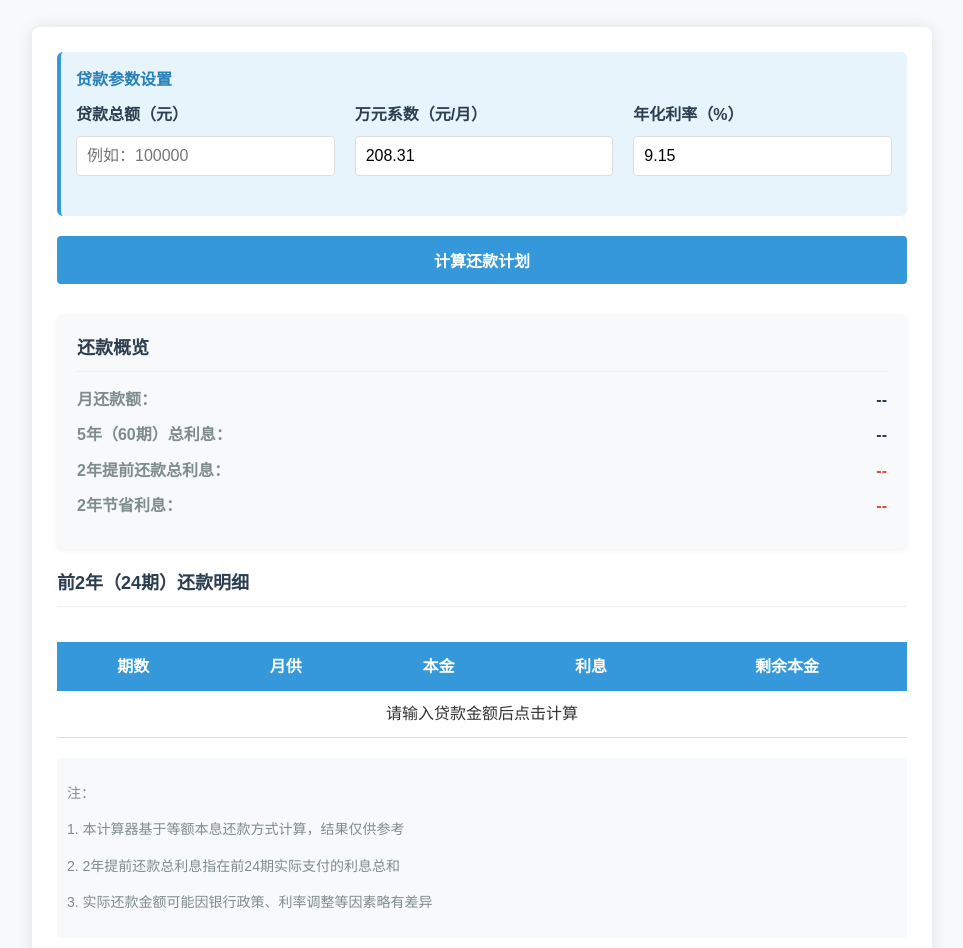
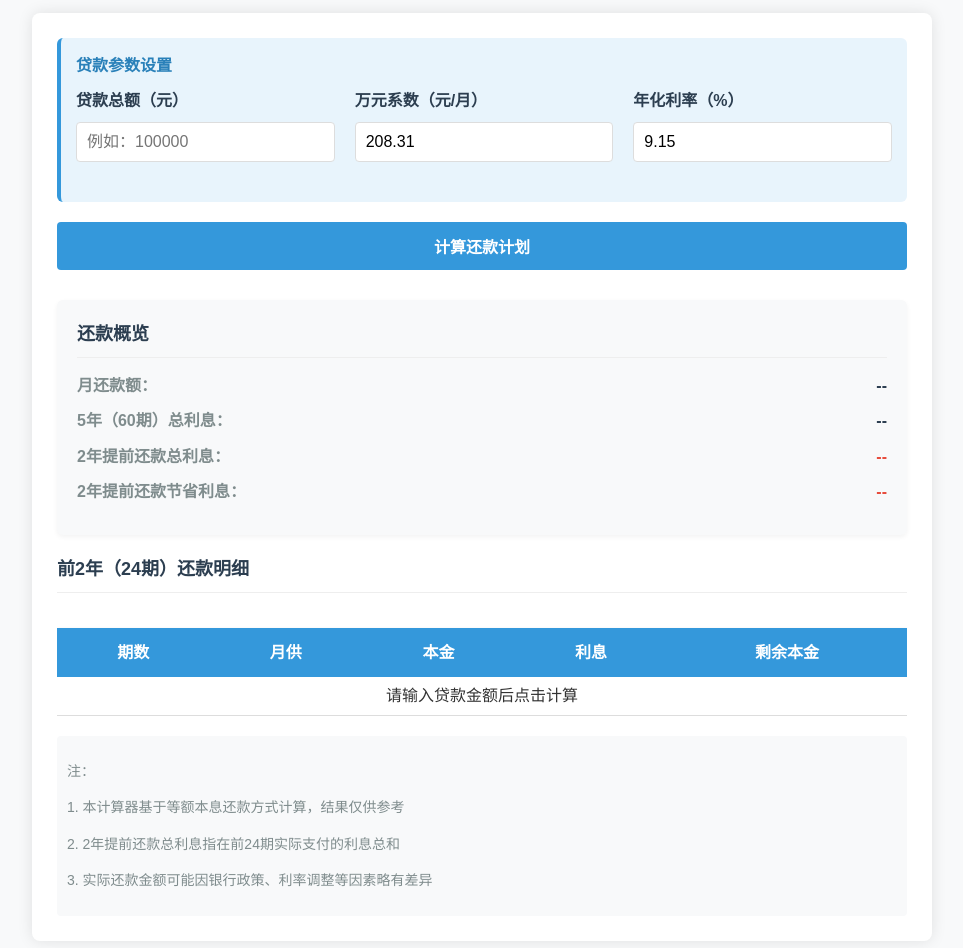
Before and after one commit to zhangshengpeng/staicPages, a plain HTML site: page index.html in a window 1280 px wide. Shown: the part 108-1056 px from the top of the page, without its empty margins (158-1121 px from the left). Drawn offline with Linux system fonts and the light colour scheme.

Commit message:
Update index.html
刷新页面

```diff
--- a/index.html
+++ b/index.html
@@ -9,7 +9,7 @@
             font-family: 'Microsoft YaHei', Arial, sans-serif;
             max-width: 900px;
             margin: 0 auto;
-            padding: 20px;
+            padding: 6px;
             background-color: #f8f9fa;
             color: #333;
             line-height: 1.6;
@@ -124,7 +124,7 @@
             font-weight: bold;
         }
         .repayment-table td {
-            padding: 10px;
+            padding: 6px;
             text-align: center;
             border-bottom: 1px solid #ddd;
         }
@@ -188,7 +188,7 @@
                     <span class="result-value highlight" id="twoYearInterest">--</span>
                 </div>
                 <div class="result-row">
-                    <span class="result-label">2年节省利息：</span>
+                    <span class="result-label">2年提前还款节省利息：</span>
                     <span class="result-value highlight" id="interestSaved">--</span>
                 </div>
             </div>
@@ -244,8 +244,7 @@
             // 计算2年还款明细和总利息
             const twoYearDetails = calculateRepaymentDetails(loanAmount, monthlyRate, 60, wanCoefficient); // 计算60期但只显示前24期
             const twoYearInterest = twoYearDetails.details.slice(0, 24).reduce((sum, item) => sum + item.interest, 0);
-            const interestSaved = fiveYearInterest - twoYearInterest -
-                                twoYearDetails.details[23].balance * (fiveYearInterest / loanAmount);
+            const interestSaved = fiveYearInterest - twoYearInterest
 
             // 显示结果
             document.getElementById('monthlyPayment').textContent = fiveYearMonthlyPayment.toFixed(2) + "元";
@@ -291,7 +290,7 @@
             };
         }
 
-        // 显示还款明细表格11
+        // 显示还款明细表格
         function displayRepaymentDetails(details, loanAmount) {
             const tableBody = document.getElementById('repaymentBody');
             tableBody.innerHTML = '';
```
